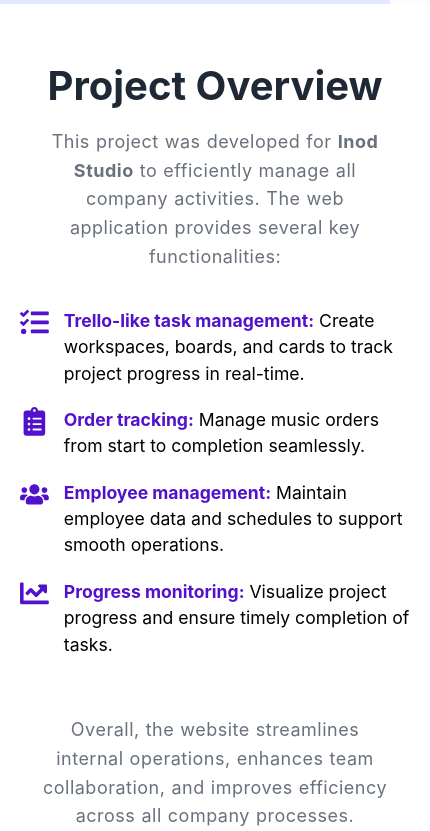
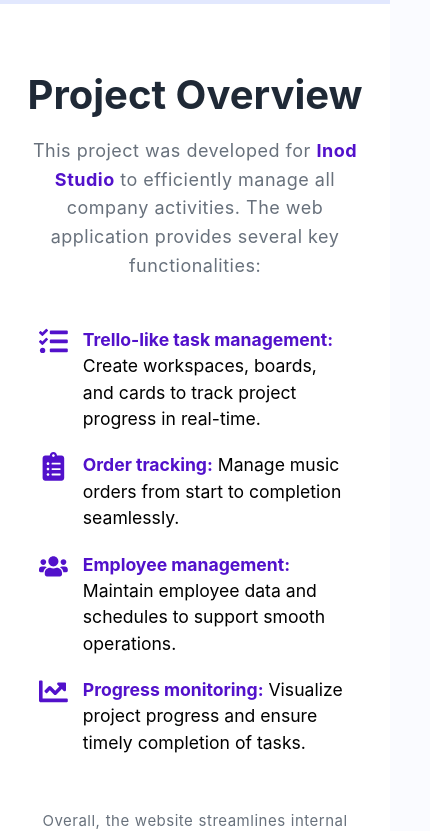
Before and after one commit to widyawulan19/trello-clone-task-manager, a React (Create React App) app: page / in a window 390 px wide. Shown: the part 840-1671 px from the top of the page, 430 px wide, since content can reach past the window. Built offline with nearby package versions, Linux system fonts and the light colour scheme.

Commit message:
perubahan pada project view

```diff
--- a/src/Page/ProjectView.jsx
+++ b/src/Page/ProjectView.jsx
@@ -49,10 +49,13 @@ const ProjectView=()=> {
 
 return (
     <div className='project-container' id='overview'>
-      <h1>Project Overview</h1>
-      <p>
-        This project was developed for <strong>Inod Studio</strong> to efficiently manage all company activities. The web application provides several key functionalities:
-      </p>
+      <div className="project-header">
+        <h1>Project Overview</h1>
+        <p>
+          This project was developed for <strong style={{color:'#5211cb'}}>Inod Studio</strong> to efficiently manage all company activities. The web application provides several key functionalities:
+        </p>
+      </div>
+
       <ul className='project-features'>
         <li>
           <FaTasks className='icon' />
@@ -71,7 +74,7 @@ return (
           <span><strong>Progress monitoring:</strong> Visualize project progress and ensure timely completion of tasks.</span>
         </li>
       </ul>
-      <p>
+      <p className='text'>
         Overall, the website streamlines internal operations, enhances team collaboration, and improves efficiency across all company processes.
       </p>
     </div>
--- a/src/Style/Page/ProjectView.css
+++ b/src/Style/Page/ProjectView.css
@@ -1,10 +1,9 @@
 .project-container {
     background-color: #fff;
     width: 100%;
-    height: 80vh;
+    height: 100vh;
     margin: 0px;
-    padding: 30px 20px;
-    /* border: 1px solid blue; */
+    gap: 10px;
     display: flex;
     flex-direction: column;
     align-items: center;
@@ -12,15 +11,25 @@
     font-family: 'Inter', sans-serif;
 }
 
-.project-container h1 {
+.project-container .project-header {
+    /* border: 1px solid blue; */
+    display: flex;
+    flex-direction: column;
+    align-items: center;
+    justify-content: center;
+    width: 100%;
+}
+
+.project-header h1 {
     font-size: 2.5rem;
     margin-bottom: 20px;
     color: #5211cb;
     text-align: center;
 }
 
-.project-container p {
-    font-size: 1.1rem;
+.project-header p {
+    font-size: 15px;
+    color: #68717C;
     line-height: 1.6;
     margin-bottom: 20px;
     text-align: center;
@@ -29,7 +38,9 @@
 .project-features {
     list-style: none;
     padding: 0;
-    margin-bottom: 20px;
+    margin-bottom: 10px;
+    /* border: 1px solid red; */
+    width: 70%;
 }
 
 .project-features li {
@@ -66,9 +77,9 @@
     margin: 0px;
 }
 
-.project-container p {
-    font-size: 20px;
-    width: 65vw;
+.project-container .text {
+    font-size: 15px;
+    width: 80%;
     /* border: 1px solid red; */
     text-align: center;
     color: #68717C;
@@ -144,20 +155,32 @@
 /* Mobile ( < 576px) */
 @media (max-width: 575.98px) {
     .project-container {
-        height: 100vh;
+        height: 100%;
+        padding: 50px 0px;
+        width: 100%;
+        /* padding: 10px; */
         /* border: 1px solid red; */
     }
 
-    .project-container h1 {
+    .project-container .project-header {
+        margin-top: 20px;
+    }
+
+    .project-header h1 {
         text-align: center;
         font-size: 40px;
     }
 
-    .project-container p {
+    .project-header p {
         width: 90%;
         /* border: 1px solid blue; */
         font-size: 18px;
-        letter-spacing: 0.5px;
+        letter-spacing: 0px;
+    }
+
+    .project-features {
+        /* border: 1px solid blue; */
+        width: 80%;
     }
 
     /* BOX ICON  */
@@ -178,7 +201,7 @@
 }
 
 /* HEIGHT BREAKPOIN  */
-@media (min-height:370px) and (max-height:570px) {
+@media (min-height:370px) and (max-height:1500px) {
     .project-container {
         height: 100vh;
         /* border: 1px solid red; */
```
